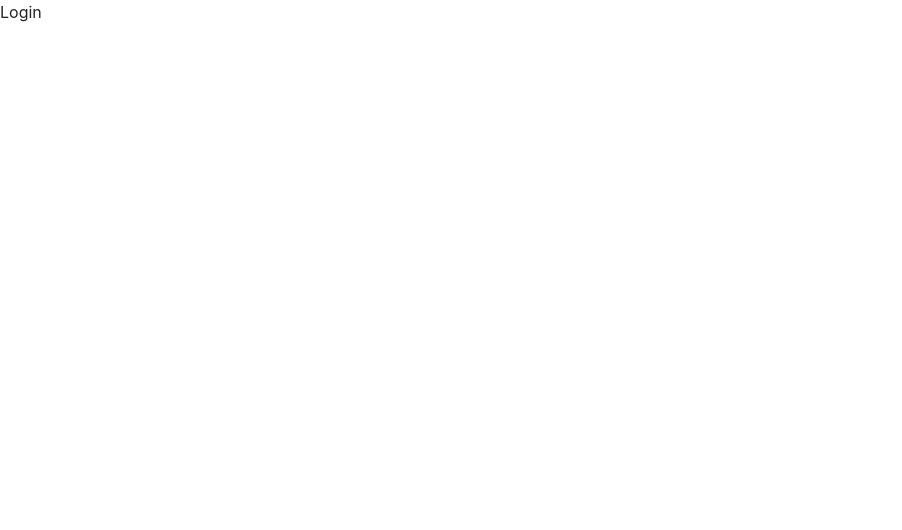
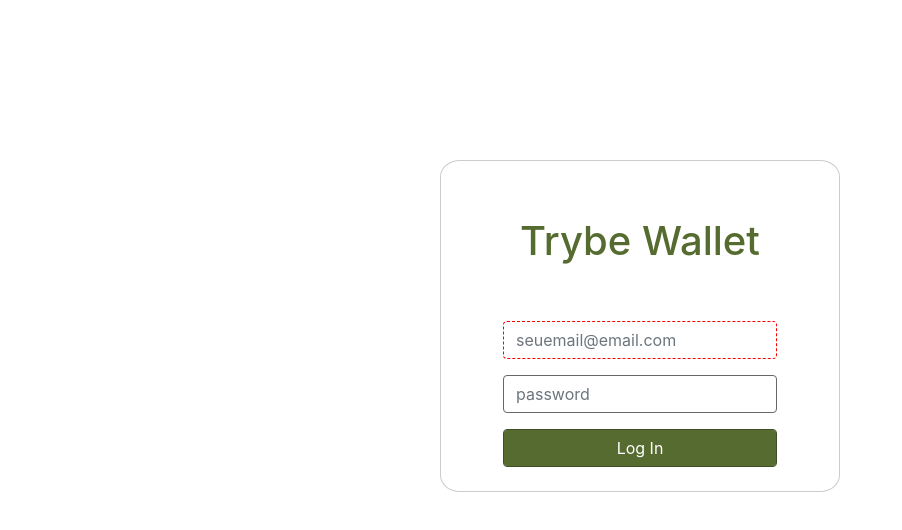
Before and after one commit to betrybe/gabrielespindola-test, a React (Create React App) app: page / in a window 1280 px wide. Shown: the top 530 px of the page, without its empty margins (0-902 px from the left). Built offline with nearby package versions, Linux system fonts and the light colour scheme.

Commit message:
feat: monta a tela de login e preparar para funcionalidades

```diff
--- a/src/pages/Login.js
+++ b/src/pages/Login.js
@@ -1,9 +1,94 @@
-import React from 'react';
+import React, { useRef } from 'react';
+/**
+ * tendo em vista que estamos usando a versão "16.13.1" do react, migrei os componentes para utilização funcional utilizando Hooks
+ * Documentação dos hooks: https://pt-br.reactjs.org/docs/hooks-intro.html
+ * Motivação para a criação de hooks: https://pt-br.reactjs.org/docs/hooks-intro.html#motivation
+ * Principais pontos:
+ *  1: Componentes Complexos se Tornam Difíceis de Entender
+ *  2: Classes Confundem tanto Pessoas quanto Máquinas
+ *
+ * Conclusão:
+ * Para resolver esses problemas, Hooks permitem você usar mais das funcionalidades de React sem classes.
+ * Conceitualmente, componentes React sempre estiveram mais próximos de funções. Hooks adotam funções, mas sem sacrificar o espírito prático de React.
+ * Hooks provêem acesso a válvulas de escape imperativas e não requerem você a aprender técnicas complexas de programação funcional ou reativa.
+ */
 
-class Login extends React.Component {
-  render() {
-    return <div>Login</div>;
-  }
+import styles from './Login.module.css';
+
+function Login() {
+  const email = useRef(null);
+  const password = useRef(null);
+
+  const loginHandler = (e) => {
+    e.preventDefault();
+    console.log('clicou no login');
+  };
+
+  const emailValidationError = true;
+  const passwordValidationError = false;
+
+  const getClassNameValidationError = (field) => {
+    const classNames = ['form-control', 'w-100', styles.regularField];
+    let additionalClass = null;
+    switch (field) {
+    case 'password':
+      additionalClass = passwordValidationError ? styles.validationError : null;
+      break;
+
+    default:
+      additionalClass = emailValidationError ? styles.validationError : null;
+    }
+
+    if (additionalClass) classNames.push(additionalClass);
+
+    return classNames.join(' ');
+  };
+
+  return (
+    <div
+      className={ [
+        'container',
+        'd-flex',
+        'flex-column',
+        'justify-content-center',
+        'align-items-center',
+        'p-2',
+        styles.loginContainer].join(' ') }
+    >
+      <h1 className={ styles.title }>Trybe Wallet</h1>
+      <form className="form" onSubmit={ loginHandler }>
+        <div className="mb-3">
+          <input
+            type="email"
+            className={ getClassNameValidationError('email') }
+            id="email"
+            aria-describedby="emailHelp"
+            placeholder="seuemail@email.com"
+            ref={ email }
+          />
+        </div>
+
+        <div className="mb-3">
+          <input
+            type="text"
+            className={ getClassNameValidationError('password') }
+            id="password"
+            placeholder="password"
+            ref={ password }
+          />
+        </div>
+        <div className="mb-3">
+          <input
+            type="submit"
+            className={
+              ['form-control', 'btn', 'btn-primary', 'regularField', styles.mainBtnColor].join(' ')
+            }
+            value="Log In"
+          />
+        </div>
+      </form>
+    </div>
+  );
 }
 
 export default Login;
--- /dev/null
+++ b/src/pages/Login.module.css
@@ -0,0 +1,30 @@
+.loginContainer{
+  max-width: 25rem;
+  max-height: 100vw;
+  border: 1px solid #ccc;
+  margin-top: 20vh;
+  border-radius: 5%;
+}
+
+.title{
+  color: darkolivegreen;
+  padding: 3rem 0;
+}
+
+.regularField{
+  border: 1px solid #666;
+}
+
+.validationError{
+  border: 1px dashed red;
+}
+
+.mainBtnColor{
+  background-color: darkolivegreen;
+  border-color: rgb(63, 78, 36);
+}
+
+.mainBtnColor:hover, .mainBtnColor:visited, .mainBtnColor:active, .mainBtnColor:focus{
+  background-color: rgb(63, 78, 36);
+  border-color: rgb(63, 78, 36);
+}
```
